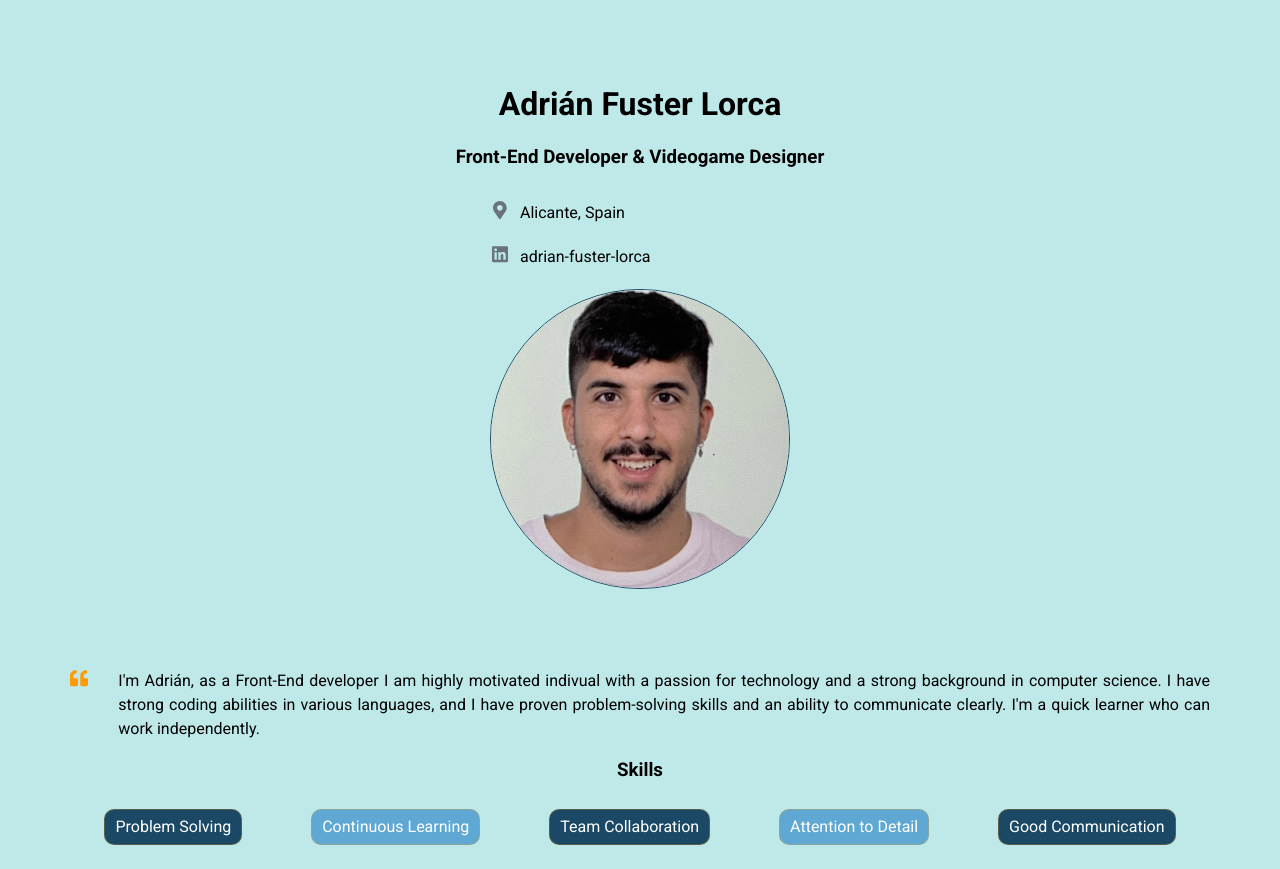
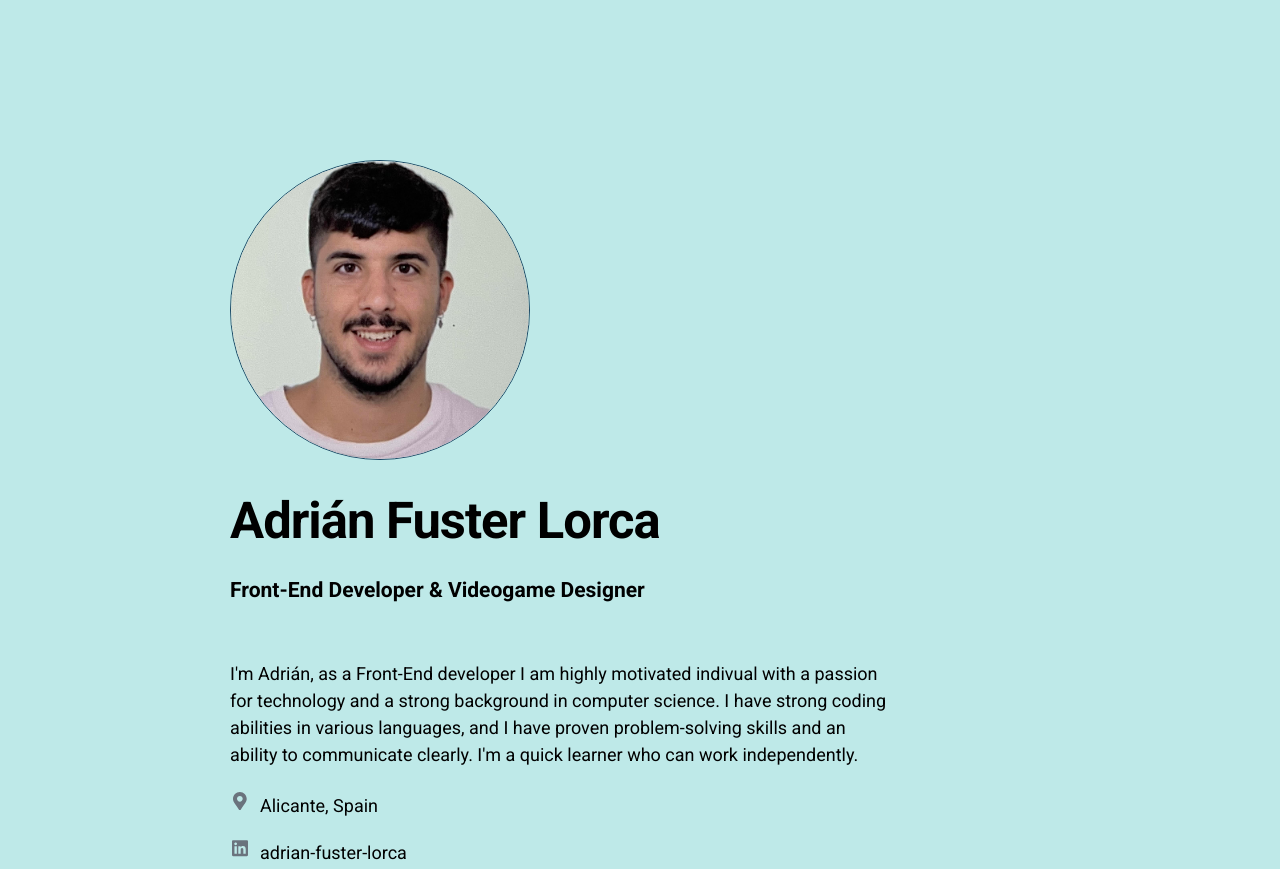
Before and after one commit to afusterlor/homepage, a plain HTML site: page index.html in a window 1280 px wide. Shown: the top 869 px of the page. Drawn offline with Linux system fonts and the light colour scheme.

Commit message:
Finished homepage

```diff
--- a/index.html
+++ b/index.html
@@ -11,12 +11,15 @@
       <div class="resume">
         <div class="container">
           <div class="resume__block">
-            <h1 class="contact-info__header">Adrián Fuster Lorca</h1>
+              <section class="section banner banner-section">
+                 <div class="container banner-column">
+                  <img class="contact-info__avatar" src="assets/profile_pic.jpg" alt="Avatar" />
+                    <div class="banner-inner">
+                       <h1 class="heading">Adrián Fuster Lorca</h1>
                        <h3 class="contact-info__sub-header">Front-End Developer & Videogame Designer</h3>
-
-            <div class="contact_info_container fh">
-              <div class="contact-info__block"></div>
-
+                       <p class="paragraph">
+                        I'm Adrián, as a Front-End developer I am highly motivated indivual with a passion for technology and a strong background in computer science. I have strong coding abilities in various languages, and I have proven problem-solving skills and an ability to communicate clearly. I'm a quick learner who can work independently.
+                       </p>
                        <div class="contact-info__block contact-info__block--center">
                         <a href="" rel="author" class="contact-info__item">
                           <div class="contact-info__item-icon-wrapper">
@@ -47,32 +50,17 @@
                           </div>
                           <span>adrian-fuster-lorca</span>
                         </a>
-                <img class="contact-info__avatar" src="assets/profile_pic.jpg" alt="Avatar" />
+
                       </div>
-
+                    </div>
+                 </div>
+              </section>
               <div class="contact-info__block"></div>
-            </div>
             </div>
           </div>
         </div>
       <div class="container">
         <div class="resume__block">
-          <div class="intro">
-            <div class="intro__icon-wrapper">
-              <svg class="intro__icon" xmlns="http://www.w3.org/2000/svg" viewBox="0 0 512 512">
-                <path
-                  d="M464 256h-80v-64c0-35.3 28.7-64 64-64h8c13.3 0 24-10.7
-                  24-24V56c0-13.3-10.7-24-24-24h-8c-88.4 0-160 71.6-160 160v240c0
-                  26.5 21.5 48 48 48h128c26.5 0 48-21.5
-                  48-48V304c0-26.5-21.5-48-48-48zm-288 0H96v-64c0-35.3 28.7-64
-                  64-64h8c13.3 0 24-10.7 24-24V56c0-13.3-10.7-24-24-24h-8C71.6 32 0
-                  103.6 0 192v240c0 26.5 21.5 48 48 48h128c26.5 0
-                  48-21.5 48-48V304c0-26.5-21.5-48-48-48z"
-                ></path>
-              </svg>
-            </div>
-            <p class="intro_text">I'm Adrián, as a Front-End developer I am highly motivated indivual with a passion for technology and a strong background in computer science. I have strong coding abilities in various languages, and I have proven problem-solving skills and an ability to communicate clearly. I'm a quick learner who can work independently. </p>
-          </div>
         </div>
       </div>
       <div class="container">
@@ -183,7 +171,7 @@
             <div class="card__container">
               <div class="card">
                 <div class="card__cover card__cover--one">
-                  <div class="card__tag">Unity Puzzles Game</div>
+                  <div class="card__tag">Puzzles | 3D</div>
                 </div>
                 <div class="card__body">
                   <div class="card__title">Desolution</div>
@@ -193,7 +181,7 @@
               </div>
               <div class="card">
                 <div class="card__cover card__cover--two">
-                  <div class="card__tag">Unity Action Game</div>
+                  <div class="card__tag">Action | Fighting</div>
                 </div>
                 <div class="card__body">
                   <div class="card__title">Isamaru</div>
@@ -203,7 +191,7 @@
               </div>
               <div class="card">
                 <div class="card__cover card__cover--three">
-                  <div class="card__tag">2D Arcade Game</div>
+                  <div class="card__tag">Arcade | 2D</div>
                 </div>
                 <div class="card__body">
                   <div class="card__title">PAW</div>
--- a/style.css
+++ b/style.css
@@ -9,9 +9,11 @@
     background-color: var(--primary-background-color);
     scroll-behavior: smooth;
     font-family: "Roboto", sans-serif;
+
   }
 
   body {
+    font-size: clamp(1rem, 2vw, 1.125rem);
     line-height: 1.5;
 
     --primary-text-color: #000;
@@ -27,9 +29,10 @@
   }
 
   .container {
+    max-width: 1200px;
+    height: auto;
     margin: 0 auto;
-    padding: 0 30px;
-    max-width: 1200px;
+    padding: 0 1.25rem;
   }
 
   .fh {
@@ -42,6 +45,48 @@
     display: flex;
     flex-direction: column;
     justify-content: space-between;
+  }
+
+  .section {
+    margin: 0 auto;
+    padding: 5rem 0 2rem;
+ }
+
+ .paragraph {
+    font-family: inherit;
+    text-wrap: balance;
+    color: inherit;
+ }
+
+ .heading {
+    font-family: inherit;
+      font-size: clamp(2.179rem, 5vw, 3.176rem);
+      font-weight: 700;
+      line-height: 1.15;
+      letter-spacing: -1px;
+ }
+
+ .banner-column {
+    position: relative;
+    display: grid;
+    align-items: center;
+    row-gap: 2rem;
+  }
+
+  .banner-image {
+    display: block;
+    max-width: 25rem;
+    height: auto;
+    -o-object-fit: cover;
+       object-fit: cover;
+    justify-self: center;
+  }
+
+  .banner-inner {
+    display: flex;
+    flex-direction: column;
+    align-items: flex-start;
+    row-gap: 1.5rem;
   }
 
   .resume {
@@ -341,11 +386,6 @@
     color: #858484;
     line-height: 1.6;
   }
-
-  .card__link{
-
-  }
-
   .card__cover--one {
     background-image: url(assets/desolution.jpg);
   }
```
Lines whose indentation alone changed are shown as unchanged.
